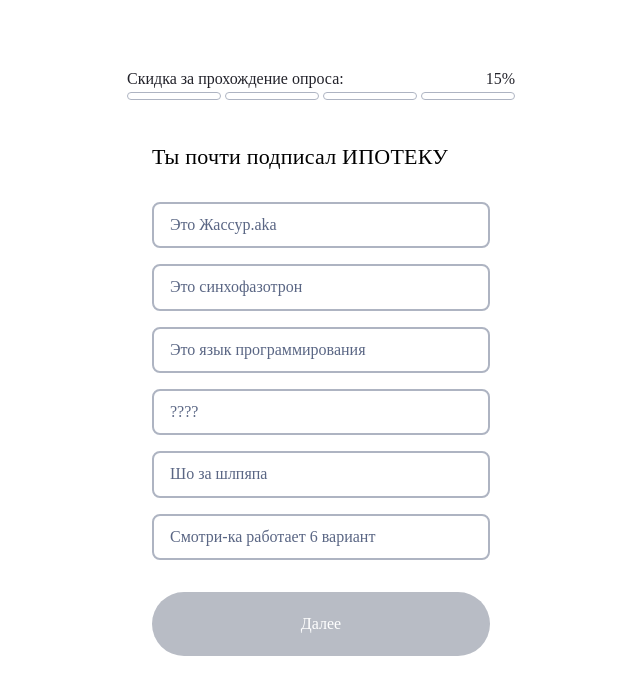
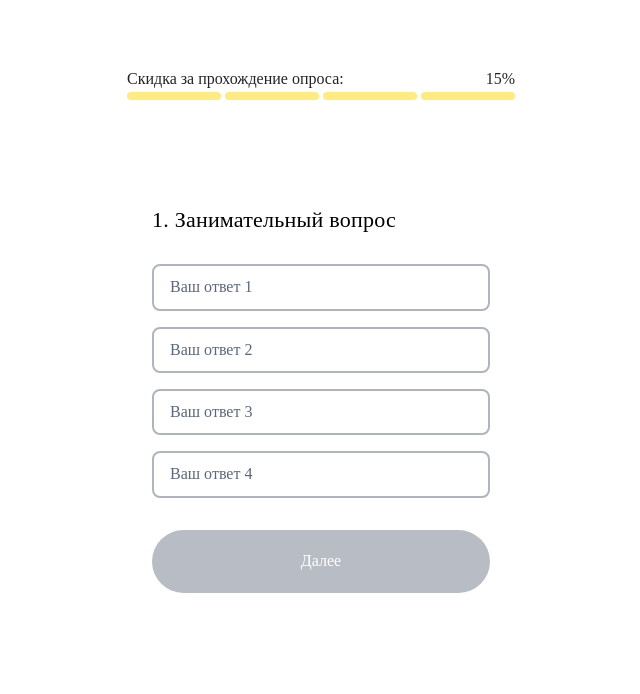
Before and after one commit to VsevolodKinshakov/tehnikum-quiz-v2, a React (Create React App) app: page /step-four in a window 1280 px wide. Shown: the top 694 px of the page, without its empty margins (319-959 px from the left). Built offline with nearby package versions, Linux system fonts and the light colour scheme; a web font is replaced by a local one.

Commit message:
homework 1108

```diff
--- a/src/components/ui/AppButton.jsx
+++ b/src/components/ui/AppButton.jsx
@@ -1,4 +1,5 @@
-const AppButton = ({ buttonLabel = '', isDisabled, type, id, ...props }) => {
+const AppButton = ({ buttonLabel, isDisabled, type, ...props }
+  ) => {
   return (
     <button
       disabled={isDisabled}
@@ -11,4 +12,4 @@ const AppButton = ({ buttonLabel = '', isDisabled, type, id, ...props }) => {
   )
 }
 
-export default AppButton;
+export default AppButton
--- a/src/components/ui/LinkButton.jsx
+++ b/src/components/ui/LinkButton.jsx
@@ -9,3 +9,5 @@ export const LinkButton = ({ linkPath, isDisabled, onClick }) => {
         </Link>
     )
 }
+
+export default LinkButton
--- a/src/components/ui/QuestionVariant.jsx
+++ /dev/null
@@ -1,18 +0,0 @@
-import React from "react";
-
-const QuestionVariant = ({ variantId, labelText, checked, onChange }) => {
-  return (
-    <li className="variant-wrapper">
-      <input required
-      type="radio"
-      name="variant"
-      id={variantId}
-      checked={checked}
-      onChange={onChange}
-      />
-      <label htmlFor={variantId}>{labelText}</label>
-    </li>
-  );
-};
-
-export default QuestionVariant;
--- /dev/null
+++ b/src/hooks/useTheme.js
@@ -0,0 +1,9 @@
+import { useContext } from 'react';
+import ThemeContext from '../providers/themeContext'; // Путь к вашему контексту
+
+const useTheme = () => {
+  const { theme, toggleTheme } = useContext(ThemeContext);
+  return { theme, toggleTheme };
+};
+
+export default useTheme;
--- a/src/pages/StepFour.jsx
+++ b/src/pages/StepFour.jsx
@@ -1,54 +1,72 @@
 import React, { useState } from "react";
 import Indicator from "../components/ui/Indicator";
-import { Heading } from "../typography/Heading";
-import { LinkButton } from "../components/ui/LinkButton";
-import QuestionVariant from "../components/ui/QuestionVariant";
+import Heading from "../typography/Heading";
+import AnswerOption from "../components/ui/AnswerOption";
+import useCurrentProgress from "../hooks/useCurrentProgress";
+import { useNavigate } from "react-router-dom";
+import AppButton from "../components/ui/AppButton";
+
+
 
 const StepFour = () => {
-  const [selectedVariant, setSelectedVariant] = useState(null);
-  const variants = [
-    { id: "variant-1", text: "Это Жассур.aka" },
-    { id: "variant-2", text: "Это синхофазотрон" },
-    { id: "variant-3", text: "Это язык программирования" },
-    { id: "variant-4", text: "????" },
-    { id: "variant-5", text: "Шо за шлпяпа" },
-    { id: "variant-5", text: "Смотри-ка работает 6 вариант" },
+  const [checkedAnswer, setCheckedAnswer] = useState(null)
+  const currentProgress = useCurrentProgress()
+  const navigate = useNavigate()
 
-  ];
+  const handleCheck = (answerId) => {
+    setCheckedAnswer(answerId)
+  }
 
-  const handleVariantChange = (e) => {
-    setSelectedVariant(e.target.id);
-  };
+  const options = [
+    {
+      id: 'answer-option-1',
+      text: 'Ваш ответ 1'
+    },
+    {
+      id: 'answer-option-2',
+      text: 'Ваш ответ 2'
+    },
+    {
+      id: 'answer-option-3',
+      text: 'Ваш ответ 3'
+    },
+    {
+      id: 'answer-option-4',
+      text: 'Ваш ответ 4'
+    }
+  ]
 
-  const isButtonDisabled = !selectedVariant;
   return (
     <div className="container">
-      <div className="wrapper">
-        <div className="emoji-quiz">
-          <Indicator />
-          <div className="question">
-            <Heading headingType="h2" text="Ты почти подписал ИПОТЕКУ"/>
-            <ul className="variants">
-              {variants.map((variant) => (
-                <QuestionVariant
-                  key={variant.id}
-                  variantId={variant.id}
-                  labelText={variant.text}
-                  onChange={handleVariantChange}
-                  checked={selectedVariant === variant.id}
+    <div className="wrapper">
+      <div className="variants-quiz">
+        <Indicator progress={currentProgress} />
+        <div className="question">
+          <Heading headingType="h2" text="1. Занимательный вопрос" />
+          <ul className="variants">
+            {
+              options.map(element => (
+                <AnswerOption
+                  key={element.id}
+                  id={element.id}
+                  labelText={element.text}
+                  checked={checkedAnswer === element.id}
+                  onChange={() => handleCheck(element.id)}
                 />
-              ))}
-            </ul>
-            {
-              isButtonDisabled ?
-              (<LinkButton linkPath='step-five' isDisabled={isButtonDisabled} />) :
-              (<LinkButton linkPath="/step-five" />)
+              ))
             }
-          </div>
+          </ul>
+          <AppButton
+            isDisabled={!checkedAnswer}
+            buttonLabel="Далее"
+            onClick={() => navigate('/thanks')}
+          />
         </div>
       </div>
     </div>
+  </div>
   )
 }
 
+
 export default StepFour;
--- a/src/pages/StepThree.jsx
+++ b/src/pages/StepThree.jsx
@@ -1,53 +1,71 @@
 import React, { useState } from "react";
 import Indicator from "../components/ui/Indicator";
-import { LinkButton } from "../components/ui/LinkButton";
-import { Heading } from "../typography/Heading";
+import AppButton from "../components/ui/AppButton";
+import Heading from "../typography/Heading";
+import useCurrentProgress from "../hooks/useCurrentProgress";
+import { useNavigate } from "react-router-dom";
+import AnswerOption from "../components/ui/AnswerOption";
+
 
 const StepThree = () => {
-  const [selectedVariant, setSelectedVariant] = useState(null);
-  const variants = [
-    { id: "variant-1", text: "Улыбашечка", imgSrc: "./img/laugh.png" },
-    { id: "variant-2", text: "СЭРДЦЭ", imgSrc: "./img/hearts.png" },
-    { id: "variant-3", text: "Хитрая морда", imgSrc: "./img/smirk.png" },
-    { id: "variant-4", text: "Удивление", imgSrc: "./img/fright.png" },
-  ];
 
-  const handleVariantChange = (e) => {
-    setSelectedVariant(e.target.id);
-  };
+  const [checkedAnswer, setCheckedAnswer] = useState(null)
+  const currentProgress = useCurrentProgress()
+  const navigate = useNavigate()
 
-  const isButtonDisabled = !selectedVariant;
+  const handleCheck = (answerId) => {
+    setCheckedAnswer(answerId)
+  }
+
+  const options = [
+    {
+      id: 'answer-option-1',
+      text: 'Ваш ответ 1',
+      imgSrc: "./img/laugh.png"
+    },
+    {
+      id: 'answer-option-2',
+      text: 'Ваш ответ 2',
+      imgSrc: "./img/hearts.png"
+    },
+    {
+      id: 'answer-option-3',
+      text: 'Ваш ответ 3',
+      imgSrc: "./img/fright.png"
+    },
+    {
+      id: 'answer-option-4',
+      text: 'Ваш ответ 4',
+      imgSrc: "./img/smirk.png"
+    }
+  ]
 
   return (
     <div className="container">
-      <div className="wrapper">
-        <div className="emoji-quiz">
-          <Indicator />
-          <div className="question">
-            <Heading headingType="h2" text="Супер интересный вопрос" />
-            <ul className="emoji-variants">
-              {variants.map((variant) => (
-                <li className="variant-wrapper" key={variant.id}>
-                  <input
-                    required
-                    type="radio"
-                    name="variant"
-                    id={variant.id}
-                    checked={selectedVariant === variant.id}
-                    onChange={handleVariantChange}
-                  />
-                  <label htmlFor={variant.id}>
-                    <img src={variant.imgSrc} alt={variant.text} />
-                    <p>{variant.text}</p>
-                  </label>
-                </li>
-              ))}
-            </ul>
+    <div className="wrapper">
+      <div className="variants-quiz">
+        <Indicator progress={currentProgress} />
+        <div className="question">
+          <Heading headingType="h2" text="1. Занимательный вопрос" />
+          <ul className="emoji-variants">
             {
-              isButtonDisabled ?
-              (<LinkButton linkPath='step-four' isDisabled={isButtonDisabled} />) :
-              (<LinkButton linkPath="/step-four" />)
+              options.map(element => (
+                <AnswerOption
+                  key={element.id}
+                  id={element.id}
+                  labelText={element.text}
+                  imgSrc={element.imgSrc}
+                  checked={checkedAnswer === element.id}
+                  onChange={() => handleCheck(element.id)}
+                />
+              ))
             }
+          </ul>
+            <AppButton
+            isDisabled={!checkedAnswer}
+            buttonLabel="Далее"
+            onClick={() => navigate('/step-four')}
+          />
           </div>
         </div>
       </div>
--- a/src/pages/StepTwo.jsx
+++ b/src/pages/StepTwo.jsx
@@ -1,52 +1,70 @@
 import React, { useState } from "react";
-import Indicator from "../components/ui/Indicator";
-import QuestionVariant from "../components/ui/QuestionVariant";
-import { Heading } from "../typography/Heading";
-import { LinkButton } from "../components/ui/LinkButton";
+import { useNavigate } from "react-router-dom";
+import Indicator from '../components/ui/Indicator'
+import Heading from "../typography/Heading";
+import AppButton from "../components/ui/AppButton";
+import useCurrentProgress from "../hooks/useCurrentProgress";
+import AnswerOption from "../components/ui/AnswerOption";
+
 
 const StepTwo = () => {
-  const [selectedVariant, setSelectedVariant] = useState(null);
-  const variants = [
-    { id: "variant-1", text: "Это Жассур.aka" },
-    { id: "variant-2", text: "Это синхофазотрон" },
-    { id: "variant-3", text: "Это язык программирования" },
-    { id: "variant-4", text: "????" },
-  ];
+  const [checkedAnswer, setCheckedAnswer] = useState(null)
+  const currentProgress = useCurrentProgress()
+  const navigate = useNavigate()
 
-  const handleVariantChange = (e) => {
-    setSelectedVariant(e.target.id);
-  };
+  const handleCheck = (answerId) => {
+    setCheckedAnswer(answerId)
+  }
 
-  const isButtonDisabled = !selectedVariant;
+  const options = [
+    {
+      id: 'answer-option-1',
+      text: 'Ваш ответ 1'
+    },
+    {
+      id: 'answer-option-2',
+      text: 'Ваш ответ 2'
+    },
+    {
+      id: 'answer-option-3',
+      text: 'Ваш ответ 3'
+    },
+    {
+      id: 'answer-option-4',
+      text: 'Ваш ответ 4'
+    }
+  ]
 
   return (
     <div className="container">
-      <div className="wrapper">
-        <div className="variants-quiz">
-          <Indicator />
-          <div className="question">
-            <Heading headingType="h2" text="ЧЕ ТАКОЕ JS ТВОЮ МЕДЬ"/>
-            <ul className="variants">
-              {variants.map((variant) => (
-                <QuestionVariant
-                  key={variant.id}
-                  variantId={variant.id}
-                  labelText={variant.text}
-                  onChange={handleVariantChange}
-                  checked={selectedVariant === variant.id}
+    <div className="wrapper">
+      <div className="variants-quiz">
+        <Indicator progress={currentProgress} />
+        <div className="question">
+          <Heading headingType="h2" text="1. Занимательный вопрос" />
+          <ul className="variants">
+            {
+              options.map(element => (
+                <AnswerOption
+                  key={element.id}
+                  id={element.id}
+                  labelText={element.text}
+                  checked={checkedAnswer === element.id}
+                  onChange={() => handleCheck(element.id)}
                 />
-              ))}
-            </ul>
-            {
-              isButtonDisabled ?
-              (<LinkButton linkPath='step-three' isDisabled={isButtonDisabled} />) :
-              (<LinkButton linkPath="/step-three" />)
+              ))
             }
-          </div>
+          </ul>
+          <AppButton
+            isDisabled={!checkedAnswer}
+            buttonLabel="Далее"
+            onClick={() => navigate('/step-three')}
+          />
         </div>
       </div>
     </div>
-  );
-};
+  </div>
+  )
+}
 
 export default StepTwo;
--- a/src/pages/Welcome.jsx
+++ b/src/pages/Welcome.jsx
@@ -1,11 +1,15 @@
-import React, { useState } from "react";
+import React, { useState, useContext } from "react";
 import { Heading } from "../typography/Heading";
 import { AppInput } from "../components/ui/AppInput";
 import { LinkButton } from "../components/ui/LinkButton";
+import useTheme from "../hooks/useTheme";
+
 
 const Welcome = () => {
-  const [name, setName] = useState("");
-  const [number, setNumber] = useState("");
+  const { theme, toggleTheme } = useTheme();
+
+  const [name, setName] = useState(null);
+  const [number, setNumber] = useState(null);
 
   const isButtonDisabled = !name || !number;
 
@@ -18,7 +22,7 @@ const Welcome = () => {
   };
 
   return (
-    <div className="container">
+    <div className={`container ${theme === 'dark' ? 'dark' : 'light'}`}>
       <div className="wrapper">
         <div className="welcome">
           <Heading headingType="h1" text="Добро пожаловать в квиз от лучшего учебного центра" />
@@ -45,12 +49,12 @@ const Welcome = () => {
               value={number}
               onInput={handleNumberInput}
             />
+            <button onClick={toggleTheme}>Переключить тему</button>
             {
               isButtonDisabled ?
-              (<LinkButton linkPath='step-one' isDisabled={isButtonDisabled} />) :
-              (<LinkButton linkPath="step-one" />)
+                (<LinkButton linkPath="step-one" isDisabled={isButtonDisabled} />) :
+                (<LinkButton linkPath="/step-one" />)
             }
-
           </div>
         </div>
       </div>
@@ -58,4 +62,5 @@ const Welcome = () => {
   );
 };
 
+
 export default Welcome;
```
Also changed, not shown: src/App.jsx (deleted, +0 -32 lines), src/index.js (+16 -4 lines), src/providers/themeContext.js (added, +31 -0 lines), 1 other file (tests, documents, lock files or other folders).
